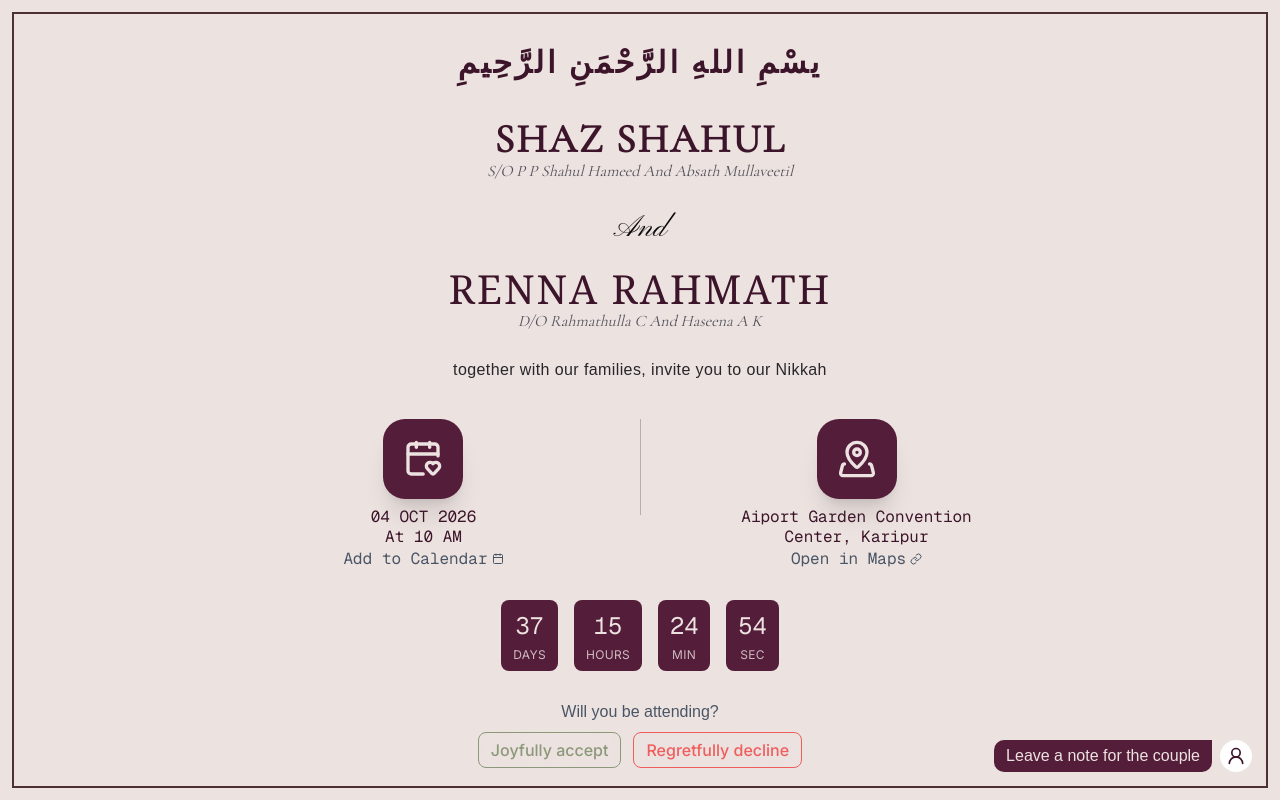
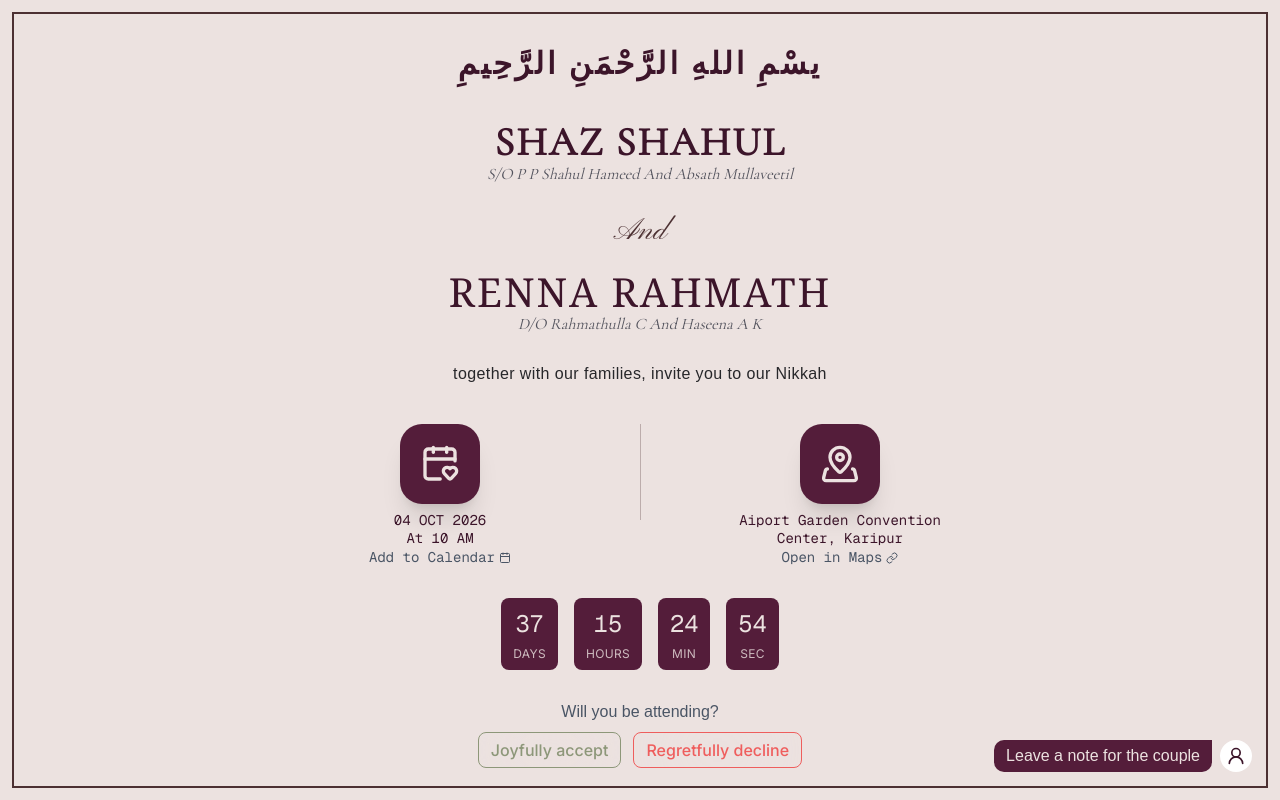
Before and after one commit to ZayanShamz/shaz-wedding, a Next.js app: page / in a window 1280 px wide. Built offline with nearby package versions, Linux system fonts and the light colour scheme; a web font is replaced by a local one.

Commit message:
semicolon

```diff
--- a/app/globals.css
+++ b/app/globals.css
@@ -55,10 +55,10 @@
   --color-midnight-purple: var(--midnight-purple);
   --color-crimson-violet: var(--crimson-violet);
   --color-midnight-violet: var(--midnight-violet);
+  --color-choco-plum: var(--choco-plum);
 
-  --color-choco-plum: var(--choco-plum)
-    /*  clamp(MIN, VIEWPORT-RELATIVE, MAX) */
-    --text-fluid-xs: clamp(0.7rem, 0.65rem + 0.3vw, 0.875rem);
+  /*  clamp(MIN, VIEWPORT-RELATIVE, MAX) */
+  --text-fluid-xs: clamp(0.7rem, 0.65rem + 0.3vw, 0.875rem);
   --text-fluid-sm: clamp(0.8rem, 0.75rem + 0.35vw, 1rem);
   --text-fluid-base: clamp(0.95rem, 0.9rem + 0.4vw, 1.125rem);
   --text-fluid-lg: clamp(1.1rem, 1rem + 0.6vw, 1.5rem);
```
